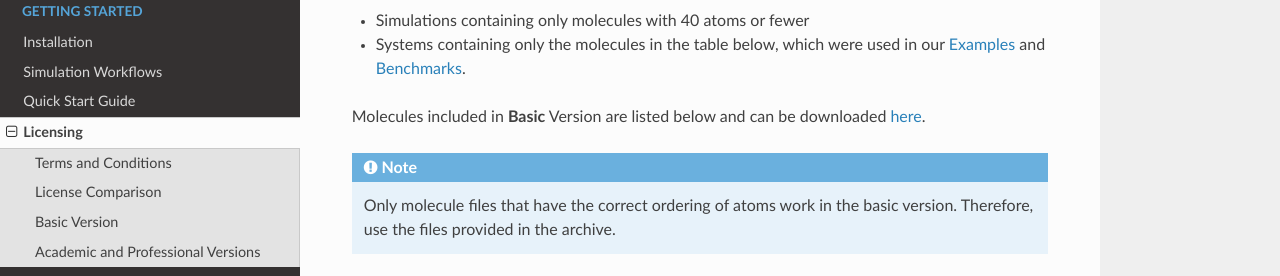
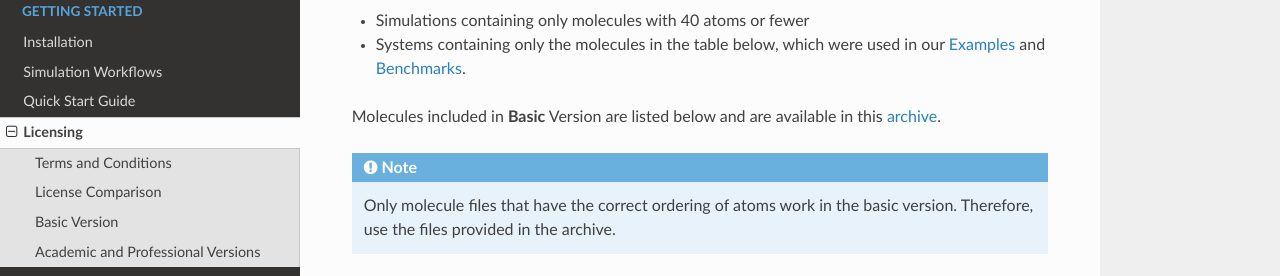
Before and after one commit to NanomatchGmbH/nanoscope-docs, a Sphinx documentation site: the page built from docs/source/getting_started/licensing.rst, in a window 1280 px wide and 900 px high, scrolled down 535 px. Shown: the part 151-427 px from the top of the window. Built offline with Sphinx 7.4.7 and the Read the Docs theme 3.1.0, drawn with Linux system fonts in a browser that asks for light colours.

Commit message:
fixed warning

```diff
--- a/docs/source/getting_started/licensing.rst
+++ b/docs/source/getting_started/licensing.rst
@@ -55,7 +55,7 @@ Usage of Nanoscope is free for either of two cases:
 - Simulations containing only molecules with 40 atoms or fewer
 - Systems containing only the molecules in the table below, which were used in our :ref:`user_guide_examples` and :ref:`science_benchmarks`.
 
-Molecules included in **Basic** Version are listed below and can be downloaded `here </_static/getting_started/licensing/nanoscope_included_molecules.zip>`_.
+Molecules included in **Basic** Version are listed below and are available in this `archive </_static/getting_started/licensing/nanoscope_included_molecules.zip>`_.
 
 .. note:: Only molecule files that have the correct ordering of atoms work in the basic version. Therefore, use the files provided in the archive.
 
```
